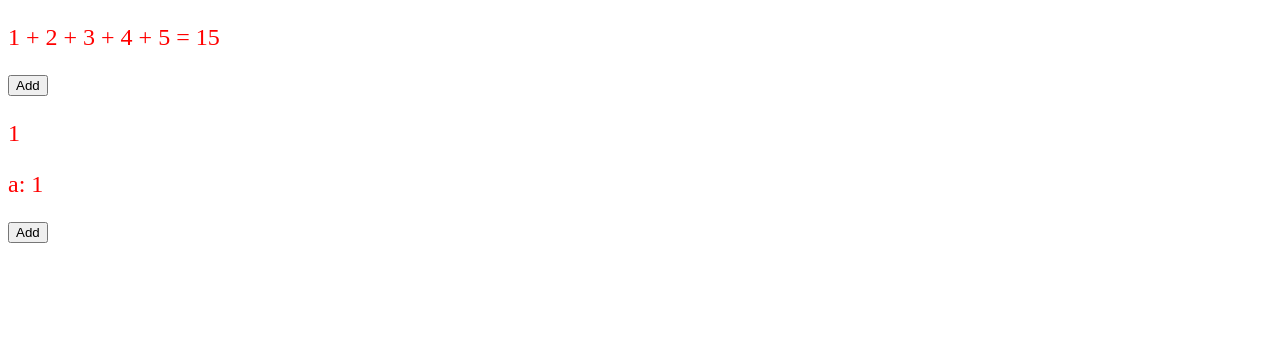
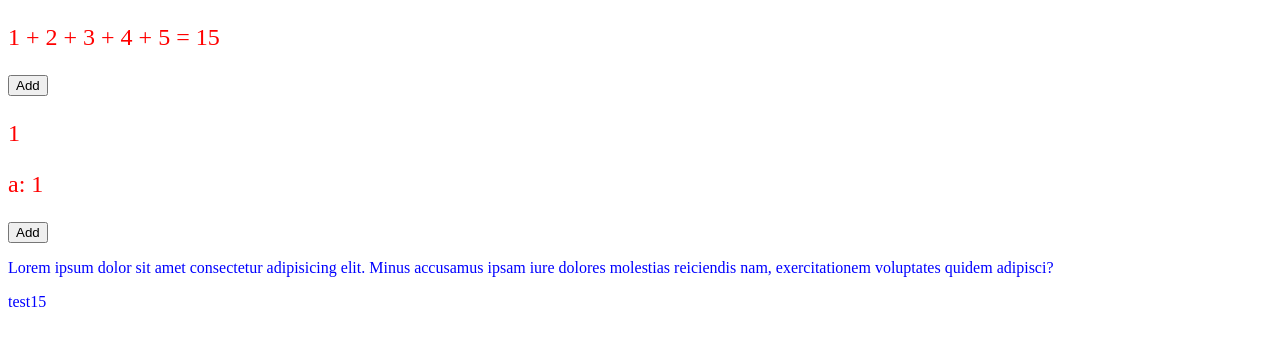
Before and after one commit to youyoumu/svelte-practice, a SvelteKit app: page / in a window 1280 px wide. Shown: the top 346 px of the page. Built offline with nearby package versions, Linux system fonts and the light colour scheme.

Commit message:
Declaring props

```diff
--- a/src/routes/+page.svelte
+++ b/src/routes/+page.svelte
@@ -52,6 +52,7 @@
 <p>{numbersObj.a}</p>
 <p>a: {a}</p>
 <button on:click={addNumbersObj}>Add</button>
+<Nested name={'test' + sum} />
 
 <div style="display:none;">
 	<h1>Hello {name.toUpperCase()}!</h1>
--- a/src/routes/Nested.svelte
+++ b/src/routes/Nested.svelte
@@ -1,7 +1,13 @@
+<script>
+	export let name;
+</script>
+
 <p>
 	Lorem ipsum dolor sit amet consectetur adipisicing elit. Minus accusamus ipsam iure dolores
 	molestias reiciendis nam, exercitationem voluptates quidem adipisci?
 </p>
+
+<p>{name}</p>
 
 <style>
 	p {
```
